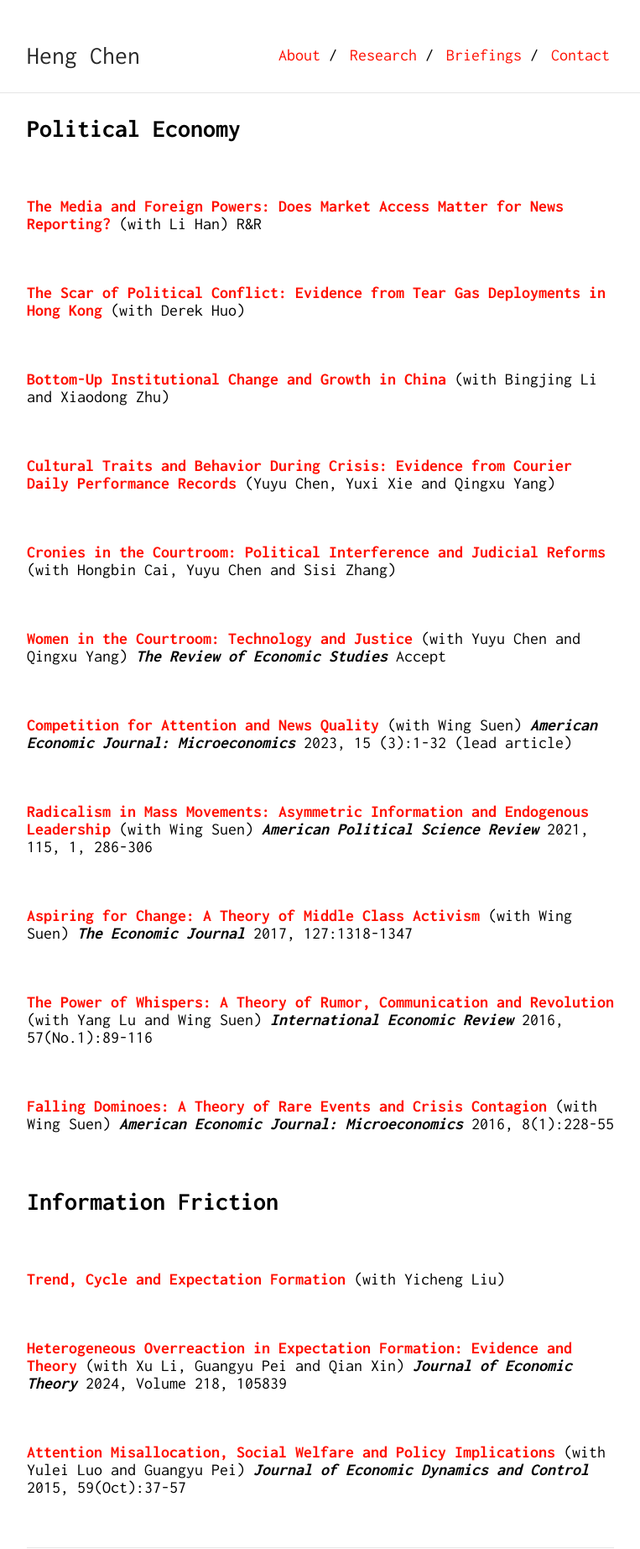
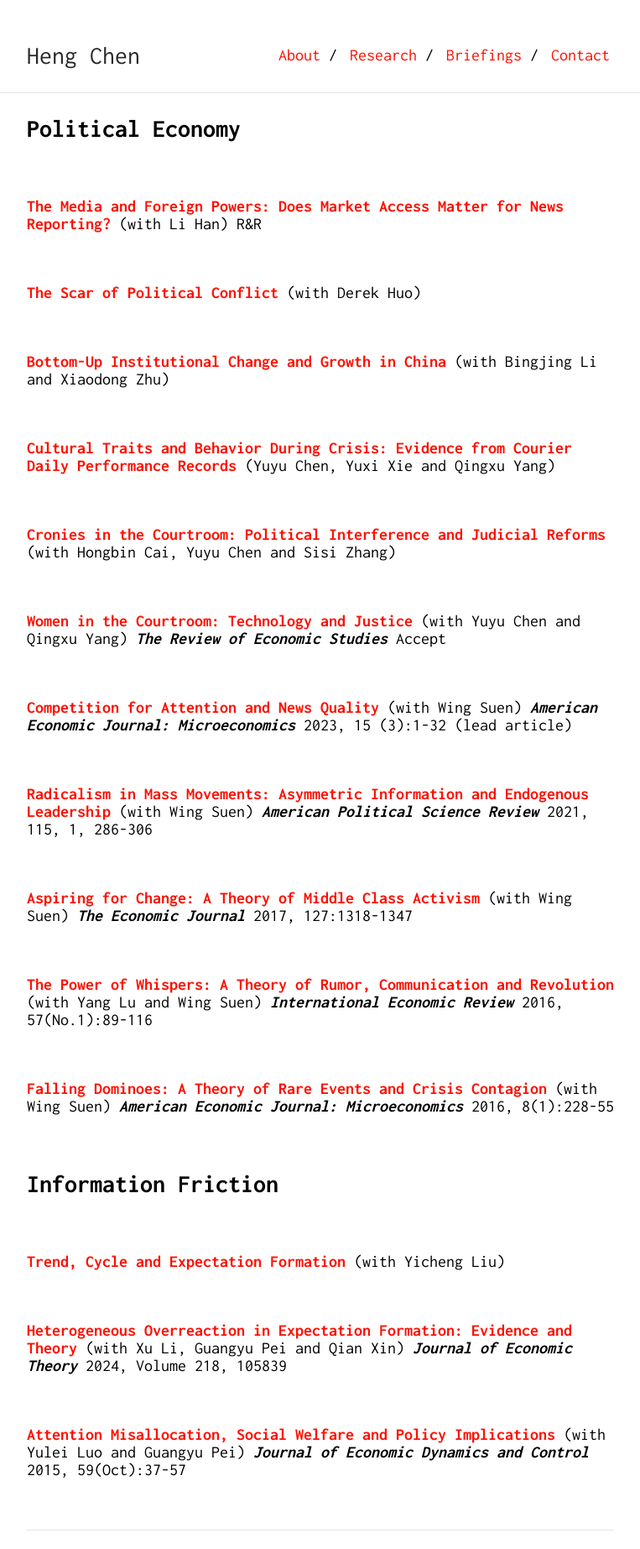
Before and after one commit to Shuyan0210611X/henrychen.github.io, a Jekyll site: the page built from research.md, in a window 1280 px wide. Shown: the whole page at 84% size, without its empty margins (258-1021 px from the left). Built offline with Jekyll 4.4.1, drawn with Linux system fonts in a browser that asks for light colours; our own code applies the rules of GitHub Pages for plain Markdown files; after the commit the page ends 1824 px from its top, so only the background shows below that.

Commit message:
Update research.md

```diff
--- a/research.md
+++ b/research.md
@@ -11,7 +11,7 @@ permalink: /research/
 
 <br>
 
-[**The Scar of Political Conflict: Evidence from Tear Gas Deployments in Hong Kong**](/files/housing-2025-March.pdf) (with Derek Huo)
+[**The Scar of Political Conflict**](/files/housing-2025-March.pdf) (with Derek Huo)
 
 <br>
 
```
